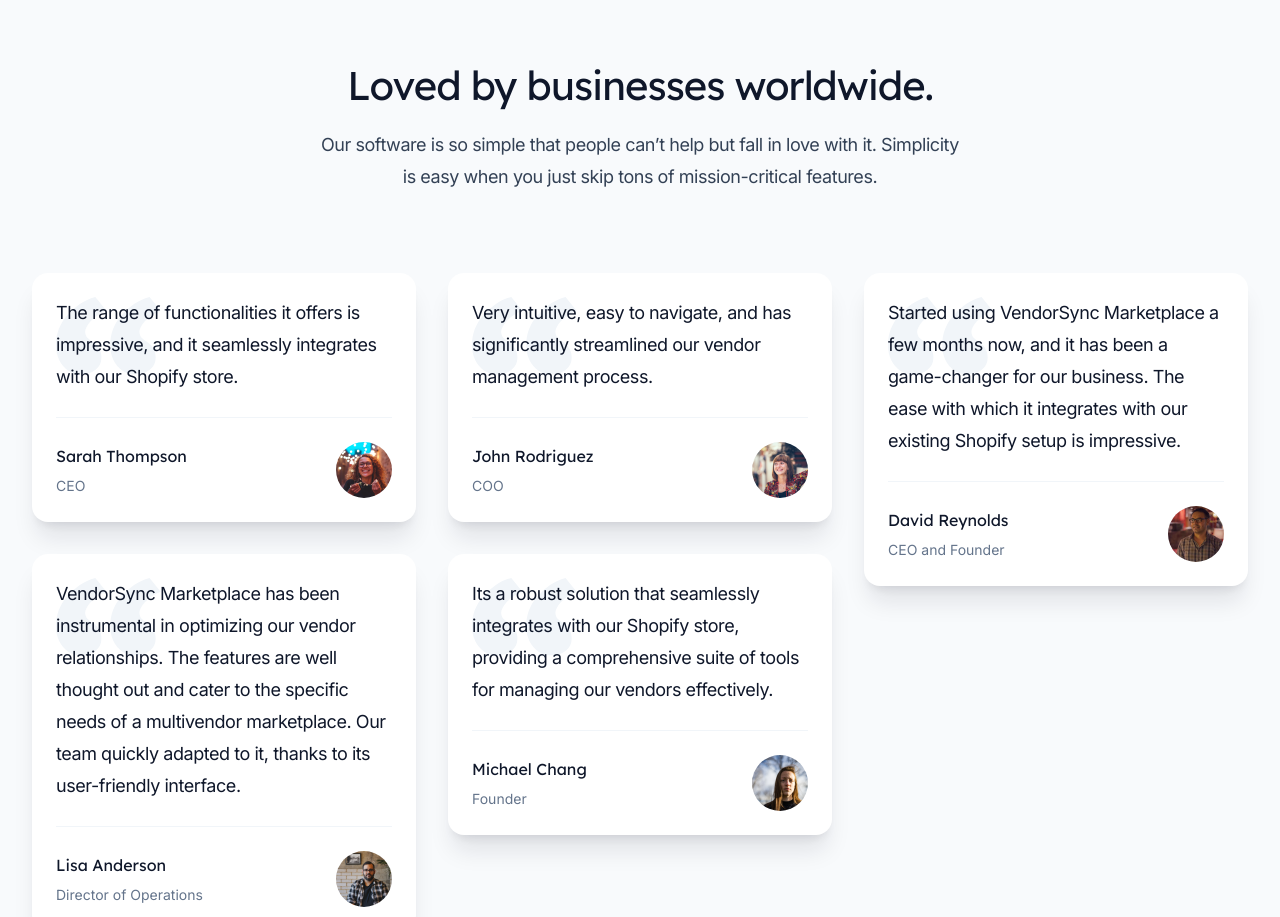
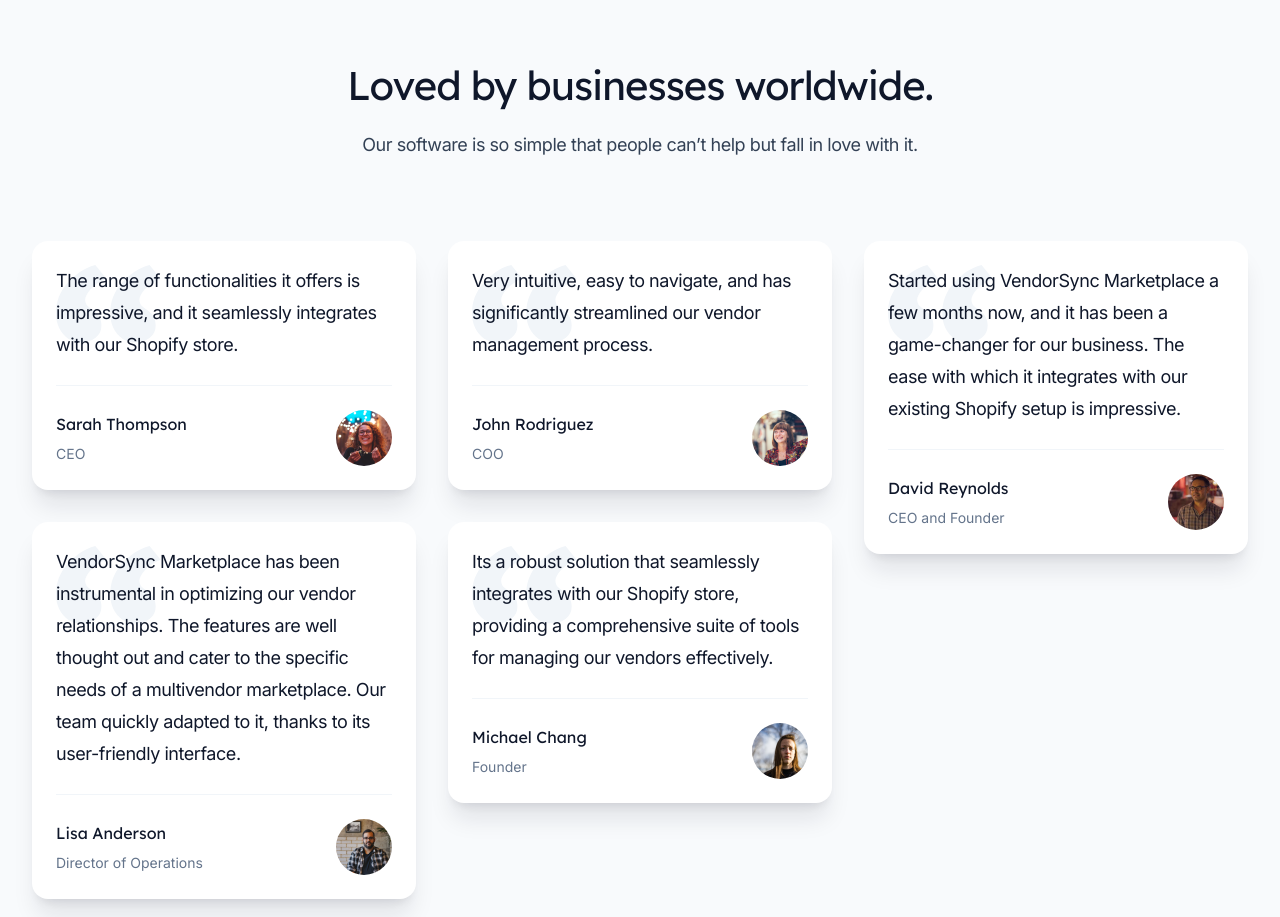
Before and after one commit to paulchrisluke/VendorSync-Marketplace, a Next.js app: page / in a window 1280 px wide. Shown: the part 4140-5057 px from the top of the page. Built offline with nearby package versions, Linux system fonts and the light colour scheme.

Commit message:
change header

```diff
--- a/src/components/Testimonials.jsx
+++ b/src/components/Testimonials.jsx
@@ -84,8 +84,7 @@
           </h2>
           <p className="mt-4 text-lg tracking-tight text-slate-700">
             Our software is so simple that people can’t help but fall in love
-            with it. Simplicity is easy when you just skip tons of
-            mission-critical features.
+            with it.
           </p>
         </div>
         <ul
```
